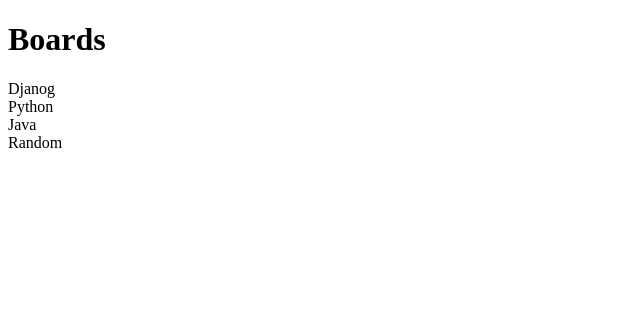
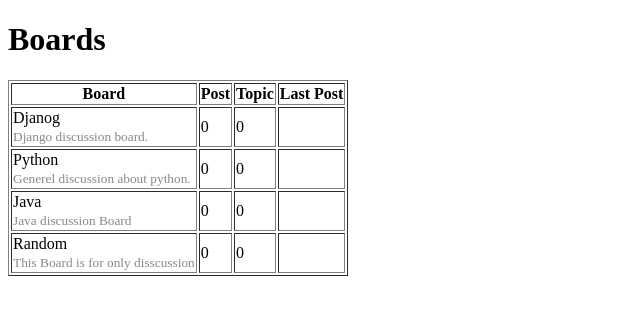
Before and after one commit to raihan-uddin/Django-Web-Board-Project, a Django app: page / in a window 1280 px wide. Shown: the top 315 px of the page, without its empty margins (0-640 px from the left). Run offline with Django 3.2, Linux system fonts and the light colour scheme; data comes from the database, SQL or seed files in the repository.

Commit message:
table added into html

```diff
--- a/templates/home.html
+++ b/templates/home.html
@@ -7,9 +7,27 @@
 <body>
     <h1>Boards</h1>
 
-    {% for board in boards %}
-        {{ board.name }} <br>
-    {% endfor %}
+    <table border="1">
+        <thead>
+            <tr>
+                <th>Board</th>
+                <th>Post</th>
+                <th>Topic</th>
+                <th>Last Post</th>
+            </tr>
+        </thead>
+        <tbody>
+            {% for board in boards %}
+            <tr>
+                <td>{{ board.name }}<br>
+                <small style="color: #888">{{ board.description }}</small> </td>
+                <td>0</td>
+                <td>0</td>
+                <td></td>
+            </tr>
+            {% endfor %}
+        </tbody>
+    </table>
 
 </body>
 </html>
```
